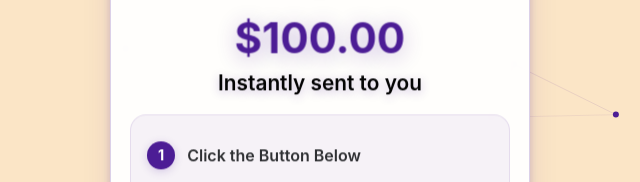
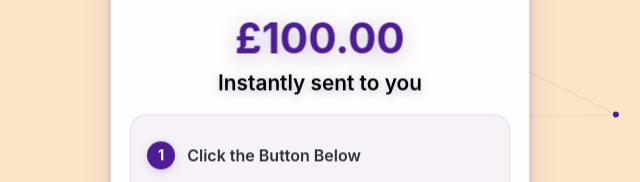
Before and after one commit to lemonpepperwingss/playful-UK, a plain HTML site: page index.html in a window 1280 px wide. Shown: the part 229-411 px from the top of the page, 320-960 px from the left. Drawn offline with Linux system fonts and the light colour scheme.

Commit message:
Update index.html

```diff
--- a/index.html
+++ b/index.html
@@ -334,7 +334,7 @@
             <div class="app-title">Playful</div>
         </div>
 
-        <div class="amount">$<span id="counter">0.00</span></div>
+        <div class="amount">£<span id="counter">0.00</span></div>
         <div class="amount-subtext">Instantly sent to you</div>
 
         <div class="instructions-container">
```
